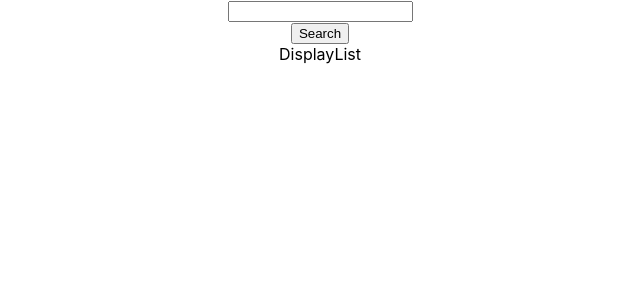
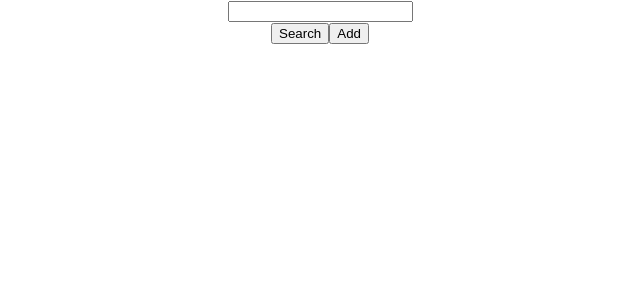
Before and after one commit to SchoolOfCode/bc13_w12d5_hackathon_react-typescript-jay-and-calla-room-24, a React (Create React App) app in the folder my-app/: page / in a window 1280 px wide. Shown: the top 300 px of the page, without its empty margins (320-960 px from the left). Built offline with nearby package versions, Linux system fonts and the light colour scheme.

Commit message:
Typescript issue with an object in DisplayList.tsx

```diff
--- a/my-app/src/App.tsx
+++ b/my-app/src/App.tsx
@@ -7,7 +7,7 @@ function App() {
 
   const [input, setInput] = useState('')
   const [city, setCity] = useState([]);
-  const [allCities, setAllCities] = useState([])
+  const [allCities, setAllCities] = useState<object[]>([])
 
     async function doFetch() {
       const results = await fetch(`https://weather.visualcrossing.com/VisualCrossingWebServices/rest/services/timeline/${input}?unitGroup=metric&key=Y2TR7R2AL9M9DDLZNTV7UPV67&contentType=json`)
@@ -25,7 +25,8 @@ function App() {
     <div className="App">
       <UserInput setInput={setInput} citiesMatch={city}/>
       <button onClick={doFetch}>Search</button>
-      <DisplayList citiesMatch={city}/>
+      <button onClick={addWeather}>Add</button>
+      <DisplayList citiesMatch={allCities}/>
     </div>
   );
 }
--- a/my-app/src/Components/DisplayList.tsx
+++ b/my-app/src/Components/DisplayList.tsx
@@ -1,9 +1,13 @@
 import React from 'react'
-import { t_DisplayListProps} from '../Types'
+import { t_DisplayListProps, t_DisplayItemProps} from '../Types'
 import DisplayItem from './DisplayItem'
 
-export default function DisplayList({citiesMatch}: t_DisplayListProps) {
+export default function DisplayList({citiesMatch}: t_DisplayListProps){
+  console.log(citiesMatch);
+
   return (
-    <div>DisplayList</div>
+    <div>
+      {citiesMatch}
+    </div>
   )
 }
--- a/my-app/src/Types.tsx
+++ b/my-app/src/Types.tsx
@@ -6,3 +6,7 @@ export interface t_UserInputProps {
 export interface t_DisplayListProps {
     citiesMatch: object[];
 }
+
+export interface t_DisplayItemProps {
+    city: object;
+}
```
